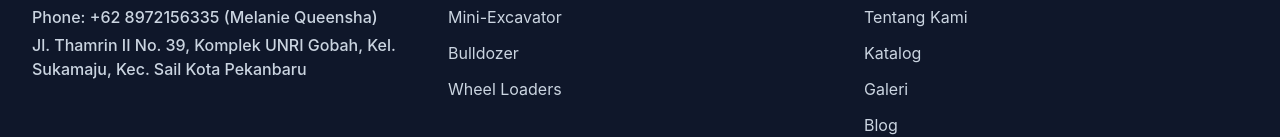
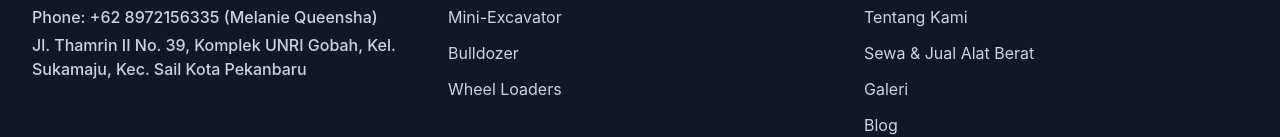
Before and after one commit to ariefdpras/binamitraswarnadwipa, a website: page index.html in a window 1280 px wide. Shown: the part 4229-4366 px from the top of the page. Drawn offline with nearby package versions, Linux system fonts and the light colour scheme.

Commit message:
merubah footer

```diff
--- a/index.html
+++ b/index.html
@@ -825,7 +825,7 @@
                 <a
                   href="sewa_&_jual.html"
                   class="inline-block text-base hover:text-white mb-3"
-                  >Katalog</a
+                  >Sewa & Jual Alat Berat</a
                 >
               </li>
               <li>
```
